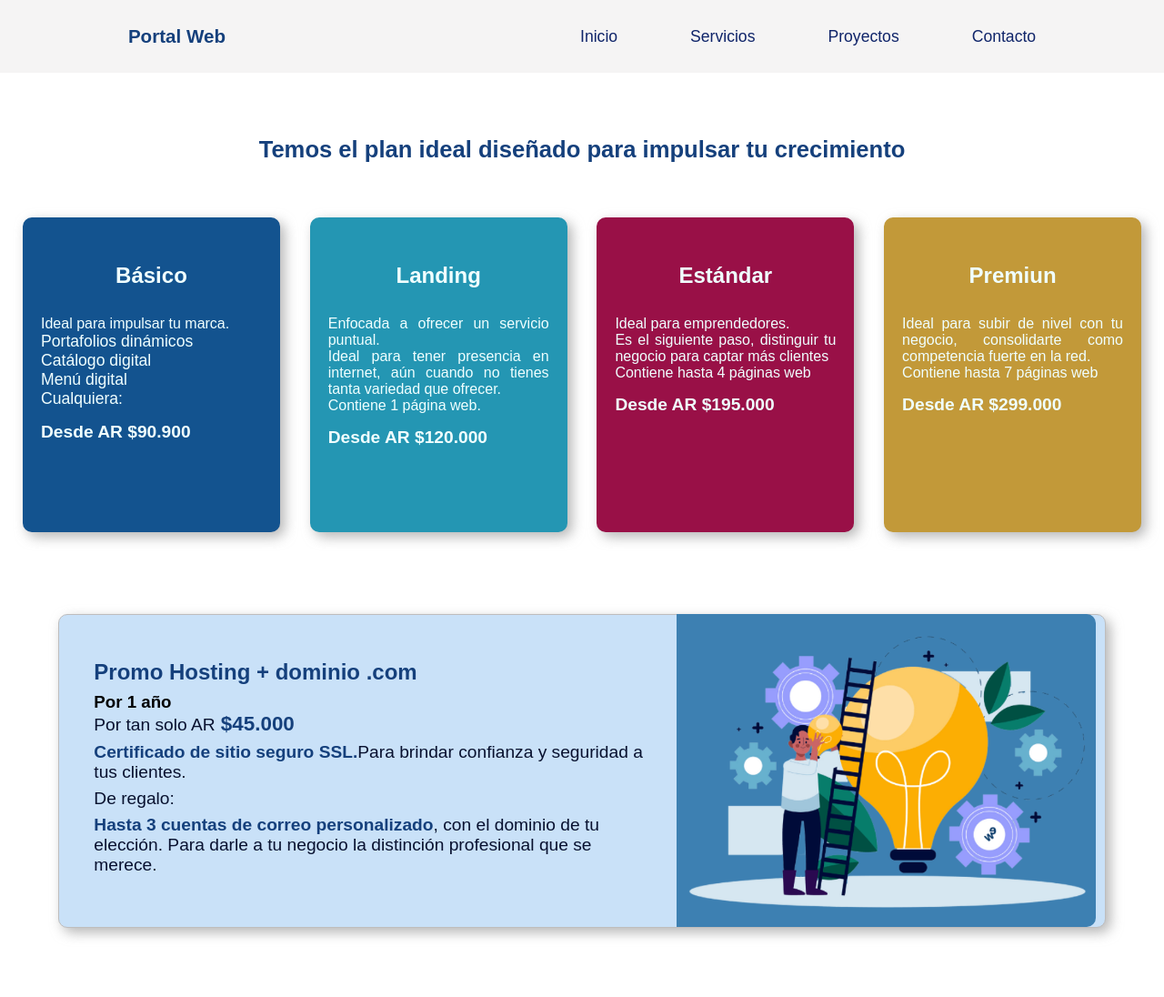
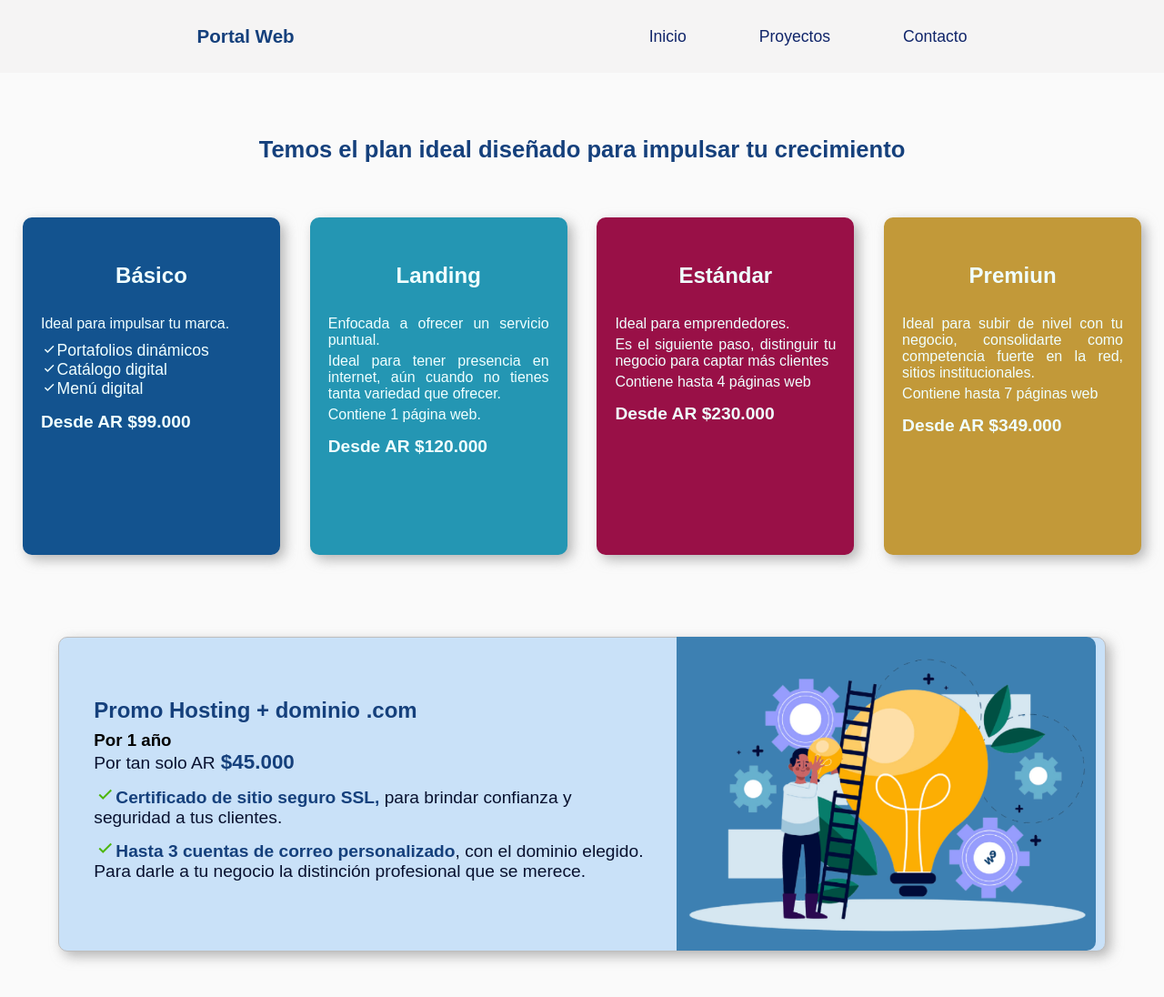
Before and after one commit to NSuriano/portal-digital, a plain HTML site: page pages/servicios.html in a window 1280 px wide. Shown: the whole page at 91% size. Before the commit the page ends 1070 px from the top, so only its background shows below. Drawn offline with nearby package versions, Linux system fonts and the light colour scheme.

Commit message:
estilos de beneficos y hosting

```diff
--- a/css/servicios.css
+++ b/css/servicios.css
@@ -8,6 +8,12 @@
 }
 
 /*header*/
+
+body {
+    width: 100%;
+    height: auto;
+    background-color: #fafafa;
+}
 
 header {
     display: flex;
@@ -87,7 +93,7 @@ header {
     div {
         padding: 10px;
         width: 23%;
-        height: 27vw;
+        height: 29vw;
         color:azure;
         margin-top: 60px;
         border-radius: 10px;
@@ -103,10 +109,21 @@ header {
 
         p {
             text-align: justify;
+            margin-bottom: 5px;
         }
 
+        ul{
+            margin: 10px 0;
+        }
 
     }
+
+
+}
+
+p i{
+    font-size: 1.5rem;
+    color: rgb(76, 182, 5);
 }
 
 .personal {
@@ -150,10 +167,11 @@ header {
     justify-content: center;
     background-color: #c9e1f8;
     filter: drop-shadow(5px 5px 7px #80808094);
+    cursor: pointer;
 
     p{
         font-size: 1.2rem;
-        margin-bottom: 7px;
+        margin-bottom: 10px;
         color: #08112f;
     }
 
--- a/pages/servicios.html
+++ b/pages/servicios.html
@@ -4,6 +4,7 @@
     <meta charset="UTF-8">
     <meta name="viewport" content="width=device-width, initial-scale=1.0">
     <link rel="stylesheet" href="./../css/servicios.css">
+    <link href='https://unpkg.com/boxicons@2.1.4/css/boxicons.min.css' rel='stylesheet'>
     <title>Servicios</title>
 </head>
 <body>
@@ -15,10 +16,9 @@
         </ul>
 
         <ul class="encabezado">
-          <li><a href="index.html">Inicio</a></li>
-          <li><a href="pages/servicios.html">Servicios</a></li>
-          <li><a href="pages/proyectos.html">Proyectos</a></li>
-          <li><a href="pages/contacto.html">Contacto</a></li>
+          <li><a href="/index.html">Inicio</a></li>
+          <li><a href="proyectos.html">Proyectos</a></li>
+          <li><a href="contacto.html">Contacto</a></li>
         </ul>
     </header>
 
@@ -33,13 +33,12 @@
           <h2>Básico</h2>
           <p>Ideal para impulsar tu marca.</p>
           <ul>
-            <li>Portafolios dinámicos</li>
-            <li>Catálogo digital</li>
-            <li>Menú digital</li>
-            <li>Cualquiera:</li>
+            <li><i class='bx bx-check'></i>Portafolios dinámicos</li>
+            <li><i class='bx bx-check'></i>Catálogo digital</li>
+            <li><i class='bx bx-check'></i>Menú digital</li>
           </ul>
 
-          <h3>Desde AR $90.900</h3>
+          <h3>Desde AR $99.000</h3>
         </div>
 
         <div class="landing">
@@ -63,18 +62,19 @@
             captar más clientes
           </p>
           <p>Contiene hasta 4 páginas web</p>
-          <h3>Desde AR $195.000</h3>
+          <h3>Desde AR $230.000</h3>
         </div>
 
         <div class="premiun">
           <h2>Premiun</h2>
           <p>
             Ideal para subir de nivel con tu negocio,
-            consolidarte como competencia fuerte en la red.
+            consolidarte como competencia fuerte en la red,
+            sitios institucionales.
           </p>
           <p>Contiene hasta 7 páginas web</p>
 
-          <h3>Desde AR $299.000</h3>
+          <h3>Desde AR $349.000</h3>
         </div>
       </section>
 
@@ -84,10 +84,10 @@
         <h2>Promo Hosting + dominio .com</h2>
         <h3>Por 1 año</h3>
         <p>Por tan solo AR<span><strong> $45.000</strong></p>
-        <p><strong>Certificado de sitio seguro SSL.</strong>Para brindar confianza y seguridad a tus clientes.</p>
-        <p>De regalo:</p>
-           <p><strong>Hasta 3 cuentas de correo personalizado</strong>,
-           con el dominio de tu elección.
+        <p><strong><i class='bx bx-check'></i>Certificado de sitio seguro SSL,</strong>
+          para brindar confianza y seguridad a tus clientes.</p>
+        <p><strong><i class='bx bx-check'></i>Hasta 3 cuentas de correo personalizado</strong>,
+           con el dominio elegido.
            Para darle a tu negocio la distinción
            profesional que se merece.</p>
 
```
Also changed, not shown: css/style.css (+46 -8 lines), index.html (+13 -12 lines).
